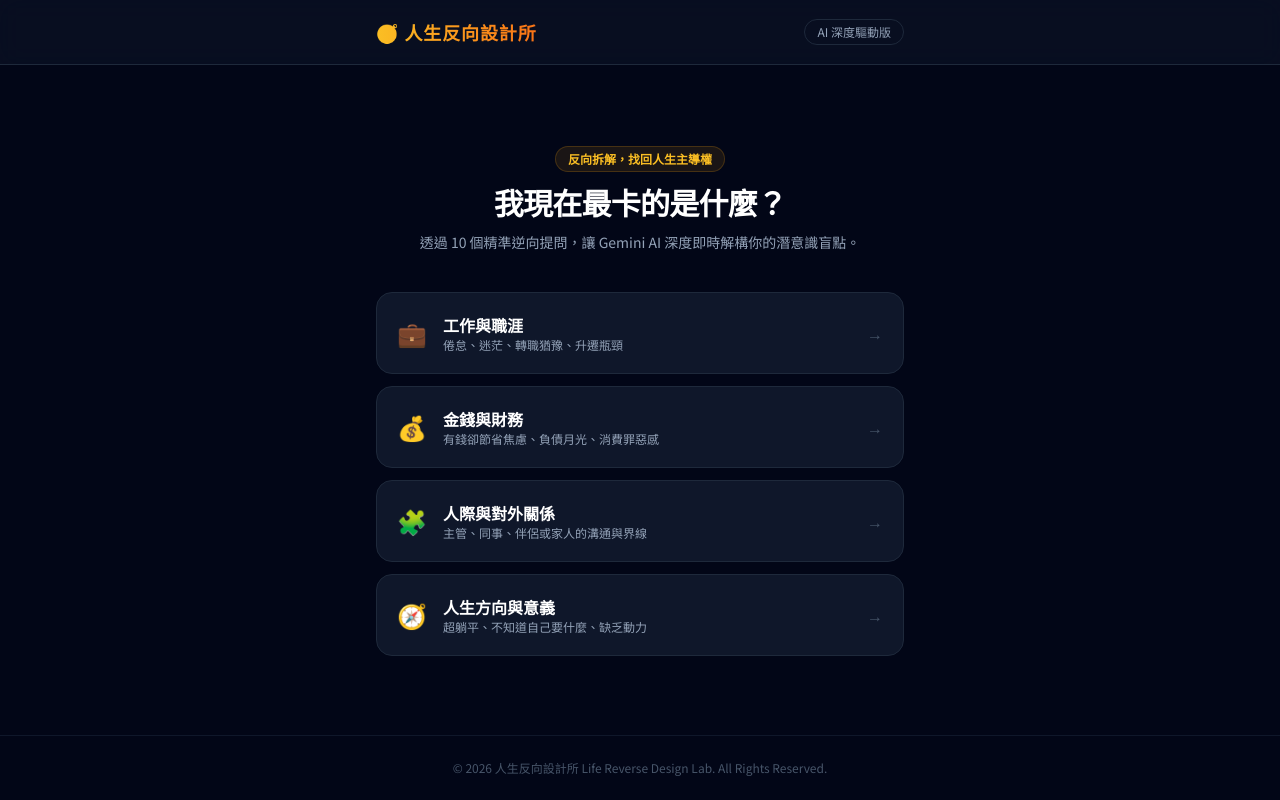
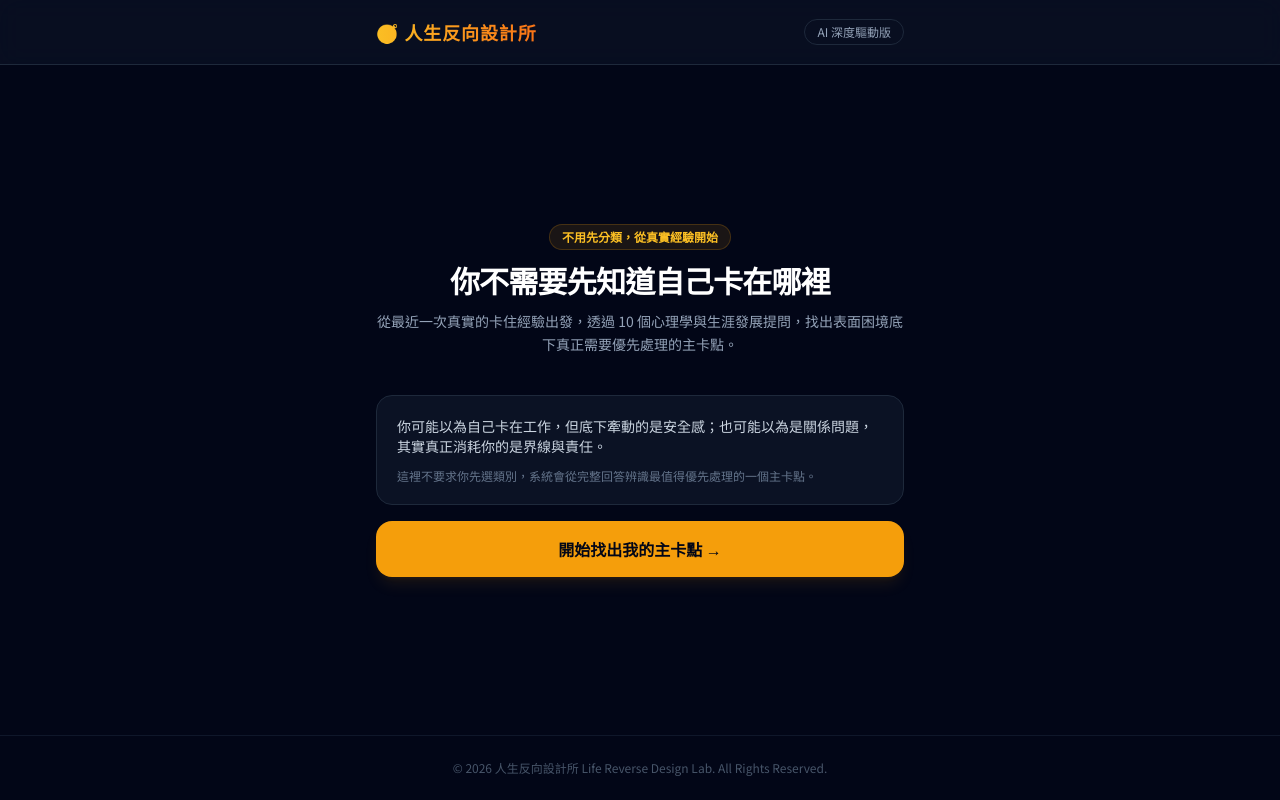
Before and after one commit to re-desgnlab/life-reverse-design, a website: page index.html in a window 1280 px wide. Drawn offline with nearby package versions, Linux system fonts and the light colour scheme; no server answers.

Commit message:
Remove category selection from B version

```diff
--- a/index.html
+++ b/index.html
@@ -27,59 +27,23 @@
     <!-- 主要內容區塊 -->
     <main class="max-w-xl w-full mx-auto px-6 py-8 flex-grow flex flex-col justify-center">
 
-        <!-- 1. 首頁：選擇卡點 -->
+        <!-- 1. 首頁：跨領域卡點探索 -->
         <div id="view-home" class="space-y-6">
             <div class="space-y-3 text-center">
                 <span class="inline-block bg-amber-500/10 text-amber-400 text-xs font-bold px-3 py-1 rounded-full border border-amber-500/20">
-                    反向拆解，找回人生主導權
+                    不用先分類，從真實經驗開始
                 </span>
-                <h1 class="text-3xl font-black tracking-tight text-white">我現在最卡的是什麼？</h1>
-                <p class="text-slate-400 text-sm">透過 10 個精準逆向提問，讓 Gemini AI 深度即時解構你的潛意識盲點。</p>
+                <h1 class="text-3xl font-black tracking-tight text-white">你不需要先知道自己卡在哪裡</h1>
+                <p class="text-slate-400 text-sm leading-relaxed">從最近一次真實的卡住經驗出發，透過 10 個心理學與生涯發展提問，找出表面困境底下真正需要優先處理的主卡點。</p>
             </div>
 
-            <div class="grid grid-cols-1 gap-3 pt-4">
-                <button onclick="startDiagnosis('工作')" class="group p-5 rounded-2xl bg-slate-900 border border-slate-800 hover:border-amber-500/50 transition-all text-left flex items-center justify-between">
-                    <div class="flex items-center space-x-4">
-                        <span class="text-2xl">💼</span>
-                        <div>
-                            <div class="font-bold text-white group-hover:text-amber-400 transition-colors">工作與職涯</div>
-                            <div class="text-xs text-slate-400">倦怠、迷茫、轉職猶豫、升遷瓶頸</div>
-                        </div>
-                    </div>
-                    <span class="text-slate-600 group-hover:text-amber-400 transition-colors">→</span>
-                </button>
-
-                <button onclick="startDiagnosis('金錢')" class="group p-5 rounded-2xl bg-slate-900 border border-slate-800 hover:border-amber-500/50 transition-all text-left flex items-center justify-between">
-                    <div class="flex items-center space-x-4">
-                        <span class="text-2xl">💰</span>
-                        <div>
-                            <div class="font-bold text-white group-hover:text-amber-400 transition-colors">金錢與財務</div>
-                            <div class="text-xs text-slate-400">有錢卻節省焦慮、負債月光、消費罪惡感</div>
-                        </div>
-                    </div>
-                    <span class="text-slate-600 group-hover:text-amber-400 transition-colors">→</span>
-                </button>
-
-                <button onclick="startDiagnosis('關係')" class="group p-5 rounded-2xl bg-slate-900 border border-slate-800 hover:border-amber-500/50 transition-all text-left flex items-center justify-between">
-                    <div class="flex items-center space-x-4">
-                        <span class="text-2xl">🧩</span>
-                        <div>
-                            <div class="font-bold text-white group-hover:text-amber-400 transition-colors">人際與對外關係</div>
-                            <div class="text-xs text-slate-400">主管、同事、伴侶或家人的溝通與界線</div>
-                        </div>
-                    </div>
-                    <span class="text-slate-600 group-hover:text-amber-400 transition-colors">→</span>
-                </button>
-
-                <button onclick="startDiagnosis('人生方向')" class="group p-5 rounded-2xl bg-slate-900 border border-slate-800 hover:border-amber-500/50 transition-all text-left flex items-center justify-between">
-                    <div class="flex items-center space-x-4">
-                        <span class="text-2xl">🧭</span>
-                        <div>
-                            <div class="font-bold text-white group-hover:text-amber-400 transition-colors">人生方向與意義</div>
-                            <div class="text-xs text-slate-400">超躺平、不知道自己要什麼、缺乏動力</div>
-                        </div>
-                    </div>
-                    <span class="text-slate-600 group-hover:text-amber-400 transition-colors">→</span>
+            <div class="space-y-4 pt-4">
+                <div class="bg-slate-900/70 border border-slate-800 rounded-2xl p-5 space-y-3 text-sm text-slate-300">
+                    <p>你可能以為自己卡在工作，但底下牽動的是安全感；也可能以為是關係問題，其實真正消耗你的是界線與責任。</p>
+                    <p class="text-xs text-slate-500">這裡不要求你先選類別，系統會從完整回答辨識最值得優先處理的一個主卡點。</p>
+                </div>
+                <button onclick="startDiagnosis()" class="w-full py-4 bg-amber-500 hover:bg-amber-400 text-slate-950 font-black rounded-2xl transition-all shadow-lg shadow-amber-500/10">
+                    開始找出我的主卡點 →
                 </button>
             </div>
         </div>
@@ -226,7 +190,7 @@
 
     <!-- JavaScript 邏輯 -->
     <script>
-        let selectedCategory = '';
+        let selectedCategory = '綜合人生卡點';
         let currentQIndex = 0;
         let userAnswers = [];
         let aiReportData = null;
@@ -278,19 +242,11 @@
             "10. 在不立刻辭職、斷絕關係或做重大財務決定的前提下，你願意先嘗試的最小改變是什麼？最大的顧慮又是什麼？"
         ];
 
-        const questionsMap = {
-            '工作': coreQuestions,
-            '金錢': coreQuestions,
-            '關係': coreQuestions,
-            '人生方向': coreQuestions
-        };
-
-        function startDiagnosis(category) {
-            selectedCategory = category;
+        function startDiagnosis() {
             currentQIndex = 0;
             userAnswers = [];
 
-            document.getElementById('q-category-tag').innerText = `${category}領域 (10題深度版)`;
+            document.getElementById('q-category-tag').innerText = '跨領域主卡點探索';
             document.getElementById('view-home').classList.add('hidden');
             document.getElementById('view-question').classList.remove('hidden');
 
@@ -299,7 +255,7 @@
 
         function loadQuestion() {
             document.getElementById('current-q-num').innerText = currentQIndex + 1;
-            document.getElementById('question-text').innerText = questionsMap[selectedCategory][currentQIndex];
+            document.getElementById('question-text').innerText = coreQuestions[currentQIndex];
             document.getElementById('answer-input').value = userAnswers[currentQIndex] || '';
             document.getElementById('answer-count').textContent = document.getElementById('answer-input').value.length;
 
```
